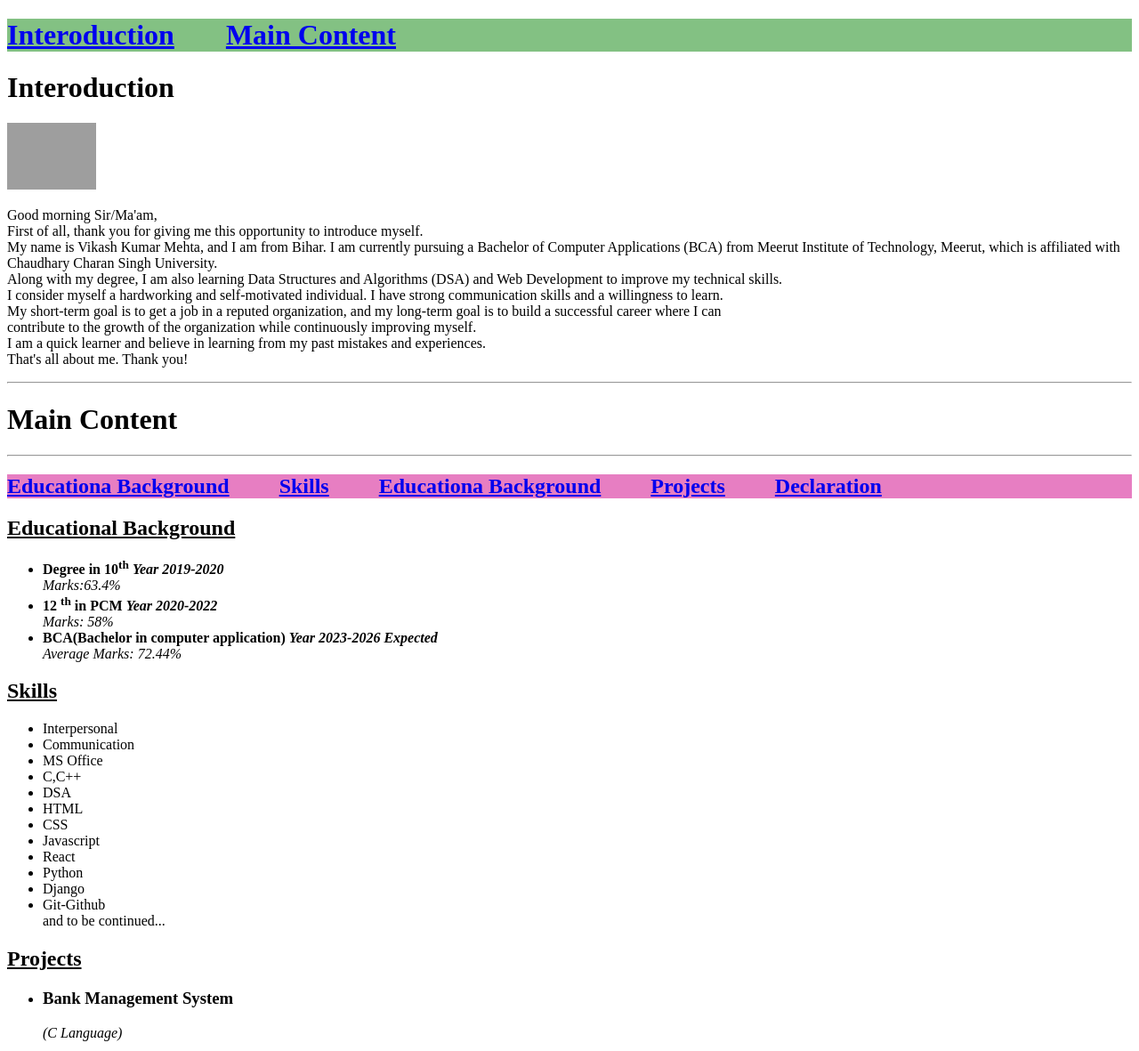
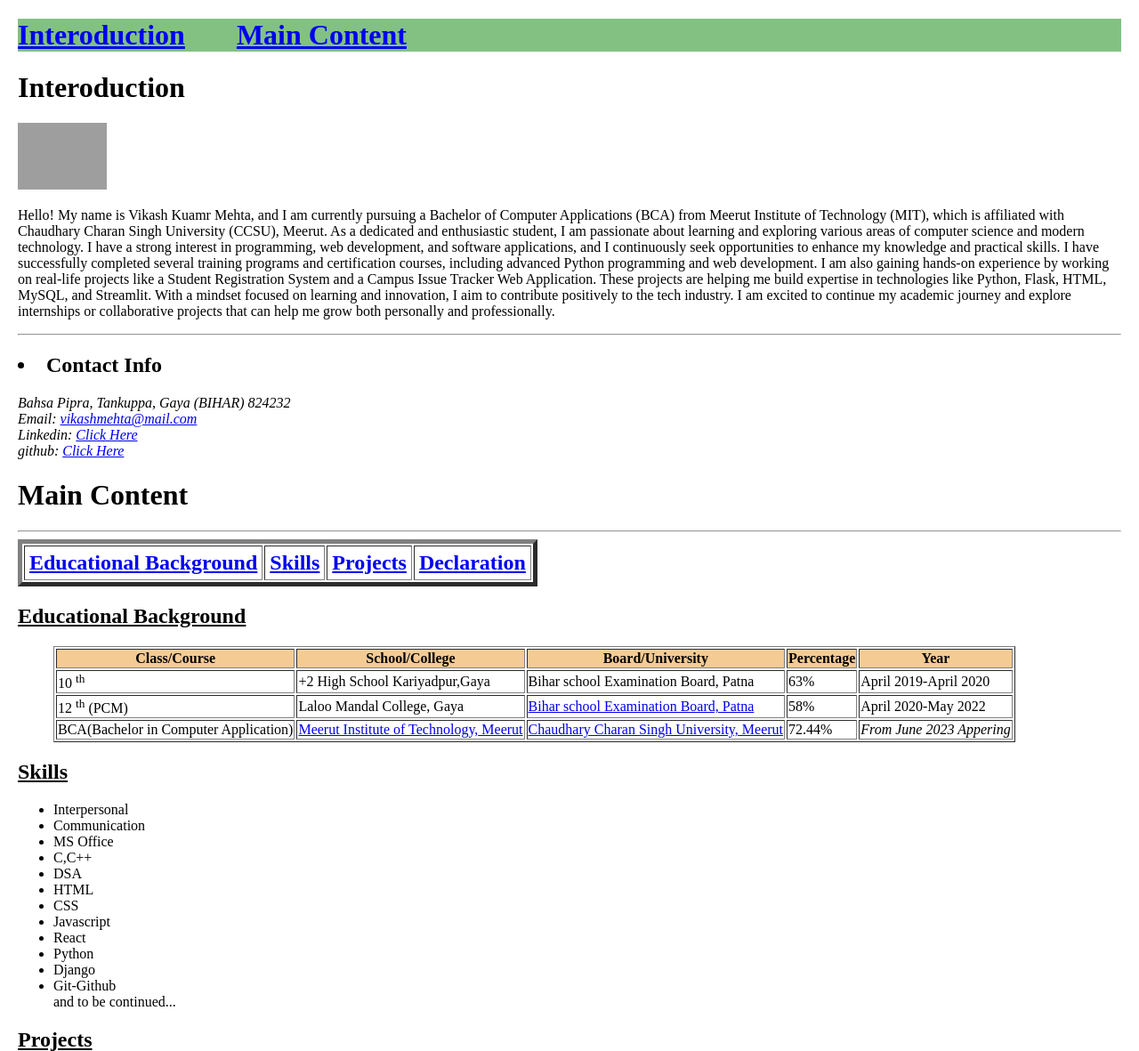
Before and after one commit to Mehta-g1/Web-Development-Projects, a plain HTML site: page Project-1 (HTML Formatting Mastery)/index.html in a window 1280 px wide. Shown: the top 1181 px of the page at 89% size. Drawn offline with Linux system fonts and the light colour scheme; grey boxes are pictures that could not be loaded.

Commit message:
Added table in education, added contact info etc.

```diff
--- a/Project-1 (HTML Formatting Mastery)/index.html
+++ b/Project-1 (HTML Formatting Mastery)/index.html
@@ -3,9 +3,9 @@
 <head>
     <meta charset="UTF-8">
     <meta name="viewport" content="width=device-width, initial-scale=1.0">
-    <title>Document</title>
+    <title>HTML Formatting Mastery</title>
 </head>
-<body>
+<body style="margin:20px">
     <div>
         <h1 style="background-color: #83c183;">
         <span style="margin-right: 50px;"><a href="#Interoduction">Interoduction</a></span>
@@ -19,54 +19,81 @@
         <img src="pic.jpg" width="100px"   alt="Photo">
         <p>
 
-            Good morning Sir/Ma'am,<br>
+            Hello! My name is Vikash Kuamr Mehta, and I am currently pursuing a Bachelor of Computer Applications (BCA) from Meerut Institute of Technology (MIT), which is affiliated with Chaudhary Charan Singh University (CCSU), Meerut. As a dedicated and enthusiastic student, I am passionate about learning and exploring various areas of computer science and modern technology. I have a strong interest in programming, web development, and software applications, and I continuously seek opportunities to enhance my knowledge and practical skills.
 
-            First of all, thank you for giving me this opportunity to introduce myself. <br>
+            I have successfully completed several training programs and certification courses, including advanced Python programming and web development. I am also gaining hands-on experience by working on real-life projects like a Student Registration System and a Campus Issue Tracker Web Application. These projects are helping me build expertise in technologies like Python, Flask, HTML, MySQL, and Streamlit.
 
-            My name is Vikash Kumar Mehta, and I am from Bihar. I am currently pursuing a Bachelor of Computer Applications (BCA) from Meerut Institute of Technology, Meerut, which is affiliated with Chaudhary Charan Singh University. <br>
-
-            Along with my degree, I am also learning Data Structures and Algorithms (DSA) and Web Development to improve my technical skills. <br>
-
-            I consider myself a hardworking and self-motivated individual. I have strong communication skills and a willingness to learn. <br>
-            My short-term goal is to get a job in a reputed organization, and my long-term goal is to build a successful career where I can  <br>contribute to the growth of the organization while continuously improving myself. <br>
-
-            I am a quick learner and believe in learning from my past mistakes and experiences. <br>
-
-            That's all about me. Thank you! <br><hr>
+            With a mindset focused on learning and innovation, I aim to contribute positively to the tech industry. I am excited to continue my academic journey and explore internships or collaborative projects that can help me grow both personally and professionally.
 
         </p>
+        <hr>
+        <h2><li>Contact Info</li></h2>
+        <address >
+            Bahsa Pipra, Tankuppa, Gaya (BIHAR) 824232 <br>
+            Email: <a href="mailto:vikashmehta@mail.com">vikashmehta@mail.com</a> <br>
+            Linkedin: <a href="https://www.linkedin.com/in/mehta-g1/">Click Here</a> <br>
+            github: <a href="https://github.com/mehta-g1">Click Here</a>
+        </address>
     </div>
 
     <div id="main-content"></div>
 
 
+        <h1>Main Content</h1><hr>
+
+        <table border="5">
+            <thead style="font-size: 18pt;">
+                <th style="padding: 5px;"><a href="#edu" >Educational Background</a></th>
+
+                <th style="padding: 5px; margin-right: 20px;"><a href="#skill" >Skills</a></th>
+
+                <th style="padding: 5px;"><a href="#project" >Projects</a></th>
+
+                <th style="padding: 5px;"><a href="#dec" >Declaration</a></th>
+            </thead>
+        </table>
 
 
-        <h1>Main Content</h1><hr>
-        <div>
-            <h2 style="background-color: #e77ec2;">
-            <span style="margin-right: 50px;"><a href="#edu">Educationa Background</a></span>
 
-            <span><a href="#skill" style="margin-right: 50px;">Skills</a></span>
-
-            <span style="margin-right: 50px;"><a href="#edu">Educationa Background</a></span>
-
-            <span><a href="#project" style="margin-right: 50px;">Projects</a></span>
-
-            <span><a href="#dec" style="margin-right: 50px;">Declaration</a></span>
-
-            </h2>
-        </div>
 
         <h2 id="edu"><u>Educational Background</u></h2>
         <ul>
-            <li><b>Degree in 10<sup>th</sup> <i> Year 2019-2020 </b></i>
-             </li>
-             <i>Marks:63.4%</i>
-            <li><b>12 <sup>th</sup> in PCM <i>Year 2020-2022</i> </b></li>
-            <i>Marks: 58%</i>
-            <li><b>BCA(Bachelor in computer application) <i>Year 2023-2026 Expected</b></i></li>
-            <i>Average Marks: 72.44%</i>
+            <table border="1px">
+                <thead>
+                    <tr style="background-color: rgb(245, 203, 148);">
+                        <th>Class/Course</th>
+                        <th>School/College</th>
+                        <th>Board/University</th>
+                        <th>Percentage</th>
+                        <th>Year</th>
+                    </tr>
+                </thead>
+                <tbody>
+                    <tr  style="padding: 2px;">
+                        <td>10 <sup>th</sup></td>
+                        <td>+2 High School Kariyadpur,Gaya</td>
+                        <td>Bihar school Examination Board, Patna</td>
+                        <td>63%</td>
+                        <td>April 2019-April 2020</td>
+                    </tr>
+
+                                        <tr >
+                        <td>12 <sup>th</sup> (PCM)</td>
+                        <td>Laloo Mandal College, Gaya</td>
+                        <td><a href="http://biharboardonline.bihar.gov.in/">Bihar school Examination Board, Patna</a></td>
+                        <td>58%</td>
+                        <td>April 2020-May 2022</td>
+                    </tr>
+
+                                        <tr >
+                        <td>BCA(Bachelor in Computer Application)</td>
+                        <td><a href="https://mitmeerut.ac.in/">Meerut Institute of Technology, Meerut</a></td>
+                        <td><a href="https://ccsuniversityweb.in/">Chaudhary Charan Singh University, Meerut</a></td>
+                        <td>72.44%</td>
+                        <td><i>From June 2023 Appering</i> </td>
+                    </tr>
+                </tbody>
+            </table>
 
         </ul>
         <h2 id="skill"><u>Skills</u></h2>
@@ -89,7 +116,8 @@
         <h2 id="project"><u>Projects</u></h2>
         <ul>
             <li><h3>Bank Management System</h3></li>
-            <p><i>(C Language)</i></p>
+            <p><i>(C Language)</i> | Link :<a href="https://github.com/Mehta-g1/BANK-MANAGEMENT-SYSTEM.git" target="_blank">Click Here</a></p>
+            <span></span>
             <li>It is a Command-Line User Interface (CUI)-based software designed to manage fundamental banking operations such as account creation, deposits,
             withdrawals, and transaction history tracking.</li>
             <li>All operations are secured with a user-defined password, which can be created and updated as needed.</li>
@@ -97,7 +125,7 @@
 
 
             <li><h3>FixMyCampus </h3></li>
-            <p><i>(HTML,CSS,Javascript,Flask(Python),Plotly,MySQL,Python)</i></p>
+            <p><i>(HTML,CSS,Javascript,Flask(Python),Plotly,MySQL,Python)</i> | | Link :<a href="https://github.com/Mehta-g1/FixMyCampus-1.git" target="_blank">Click Here</a></p>
             <li>Platform for university students to report and track campus maintenance issues</li>
             <li>Features user authentication, photo uploads, and status tracking</li>
             <li>Provides admin dashboard for maintenance teams to manage reports</li>
@@ -106,6 +134,8 @@
             <b>and to be continued....</b>
         </ul>
 
+
+
         <b ><h2 id="dec"><u>Declaration</u></h2></b>
         <p><i>I hereby declare that the information provided above is true and correct to the best of my knowledge and belief.</i></p>
     </div>
```
